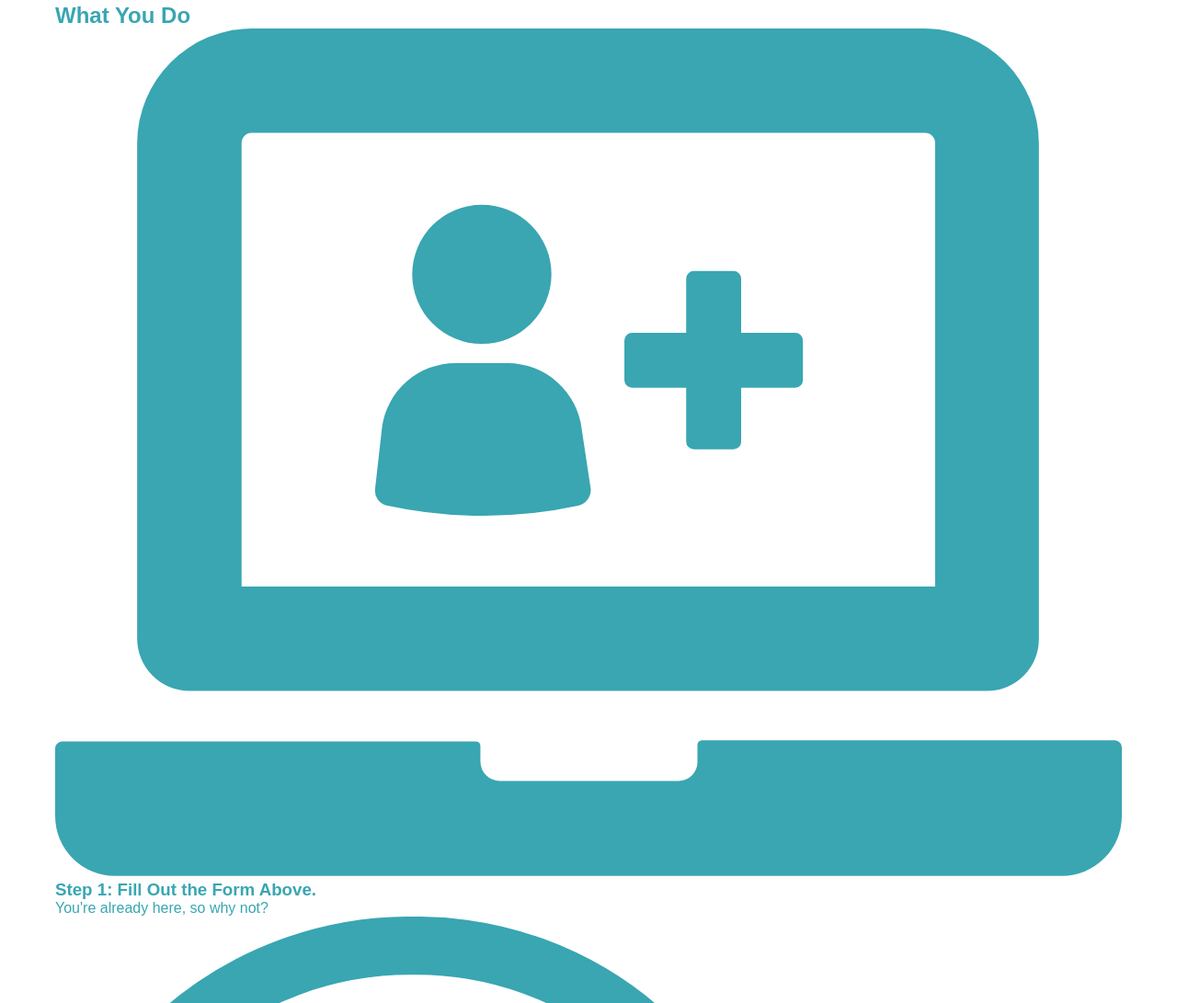
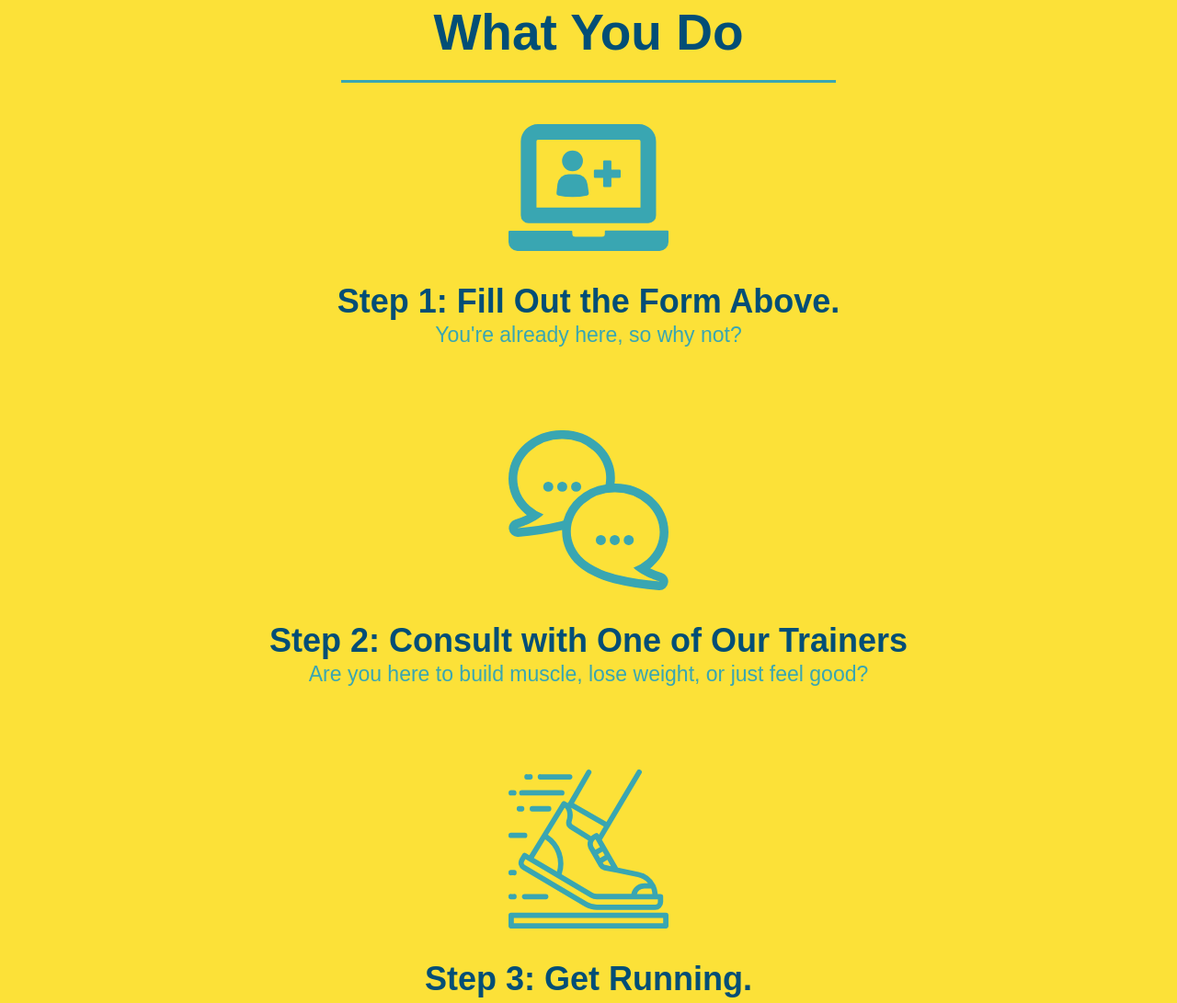
Before and after one commit to pwkinsley87/run-buddy, a plain HTML site: page index.html in a window 1280 px wide. Shown: the part 1015-2106 px from the top of the page at 92% size. Drawn offline with Linux system fonts and the light colour scheme.

Commit message:
style what you do section

```diff
--- a/assets/css/style.css
+++ b/assets/css/style.css
@@ -164,22 +164,6 @@
     text-align: center;
 }
 
-.intro h2 {
-    display:inline-block;
-
-    font-size: 55px;
-
-    color:#024e76;
-
-    margin-bottom: 35px;
-
-    padding: 0 100px 20px 100px;
-
-    border-bottom: 3px solid;
-
-    border-color:#fce138;
-}
-
 .intro p {
     line-height: 1.7;
 
@@ -191,4 +175,61 @@
 
     margin: 0 auto;
 }
+
+.steps {
+    text-align:center;
+
+    background:#fce138;
+}
+
+.section-title {
+    font-size: 55px;
+
+    color:#024e76;
+
+    margin-bottom: 35px;
+
+    padding: 0 100px 20px 100px;
+
+    display:inline-block;
+
+    border-bottom: 3px solid;
+}
+
+.primary-border {
+    border-color: #fce138;
+}
+
+.secondary-border {
+    border-color:#39a6b2;
+}
+
+.steps div {
+    margin-bottom: 80px;
+}
+
+.steps img {
+    width: 15%;
+
+    margin: 10px 0;
+}
+
+.steps h3 {
+    color:#024e76;
+
+    font-size: 46px;
+
+    margin-top: 10px;
+}
+
+.steps p {
+    color: #39a6b2;
+
+    font-size: 23px;
+}
+
+.steps span {
+    font-size:36px;
+}
+
 /* Hero Style End */
--- a/index.html
+++ b/index.html
@@ -73,36 +73,36 @@
 
         <!--"what we do" section-->
        <section id="what-we-do" class="intro">
-            <h2>What We Do</h2>
+            <h2 class="section-title primary-border">What We Do</h2>
             <p>placeholder nonsense words I have no intention of typing out</p>
        </section>
 
         <!--"what you do" section-->
-        <section id="what-you-do">
-             <h2>What You Do</h2>
+        <section id="what-you-do" class="steps">
+             <h2 class="section-title secondary-border">What You Do</h2>
 
             <div>
                 <!--Insert this img element-->
                 <img src="./assets/images/step-1.svg">
-                <h3>Step 1: Fill Out the Form Above.</h3>
+                <h3><span>Step 1: Fill Out the Form Above.</span></h3>
                 <p>You're already here, so why not?</p>
             </div>
 
             <div>
                 <img src="./assets/images/step-2.svg">
-                <h3>Step 2: Consult with One of Our Trainers</h3>
+                <h3><span>Step 2: Consult with One of Our Trainers</span></h3>
                 <p>Are you here to build muscle, lose weight, or just feel good?</p>
             </div>
 
             <div>
                 <img src="./assets/images/step-3.svg">
-                <h3>Step 3: Get Running.</h3>
+                <h3><span>Step 3: Get Running.</span></h3>
                 <p>Hit the ground running (literally) once your trainer lays out your plan.</p>
             </div>
 
             <div>
                 <img src="./assets/images/step-4.svg">
-                <h3>Step 4: See Results.</h3>
+                <h3><span>Step 4: See Results.</span></h3>
                 <p>Bi-weekly check-ins with your trainer will keep you focused.</p>
             </div>
         </section>
```
